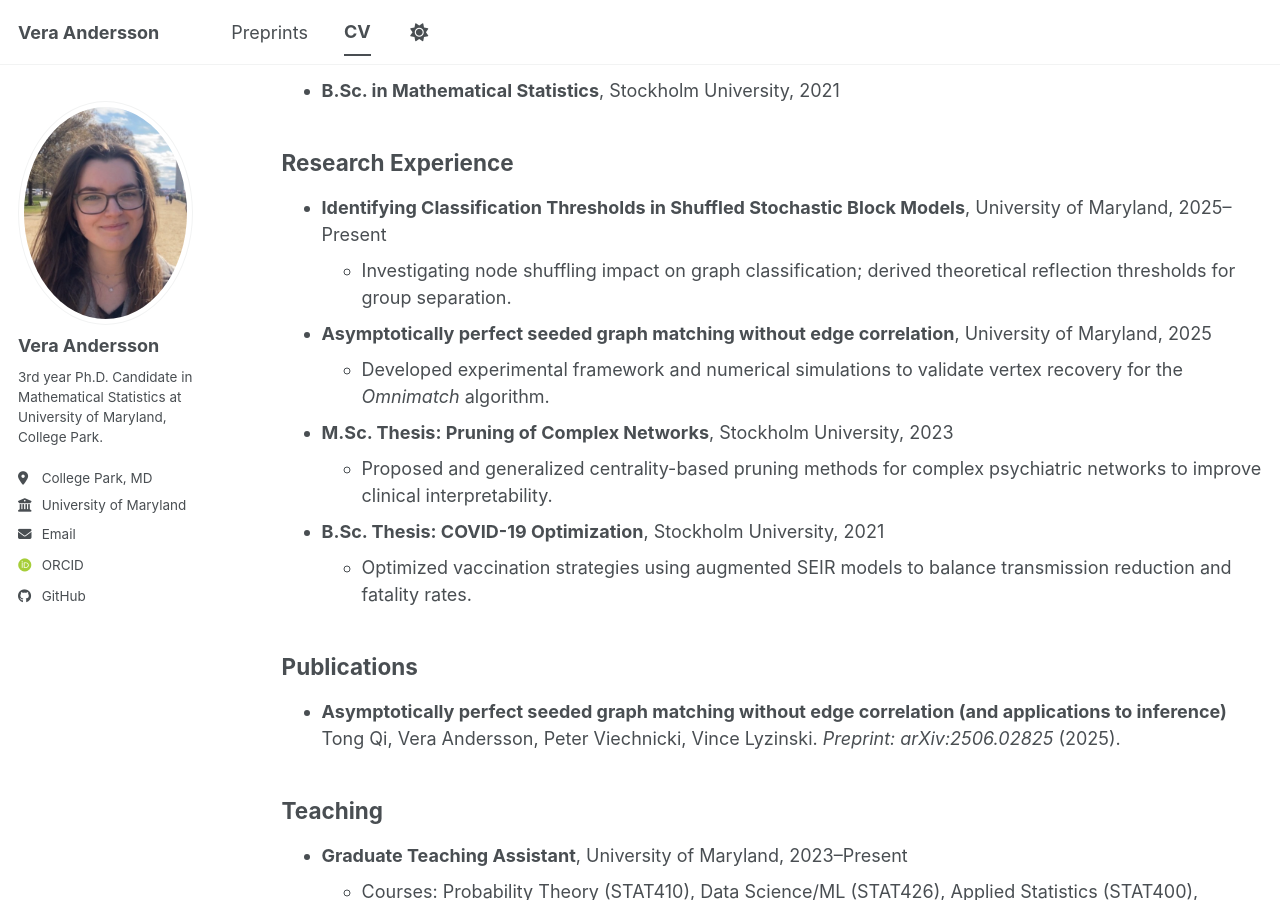
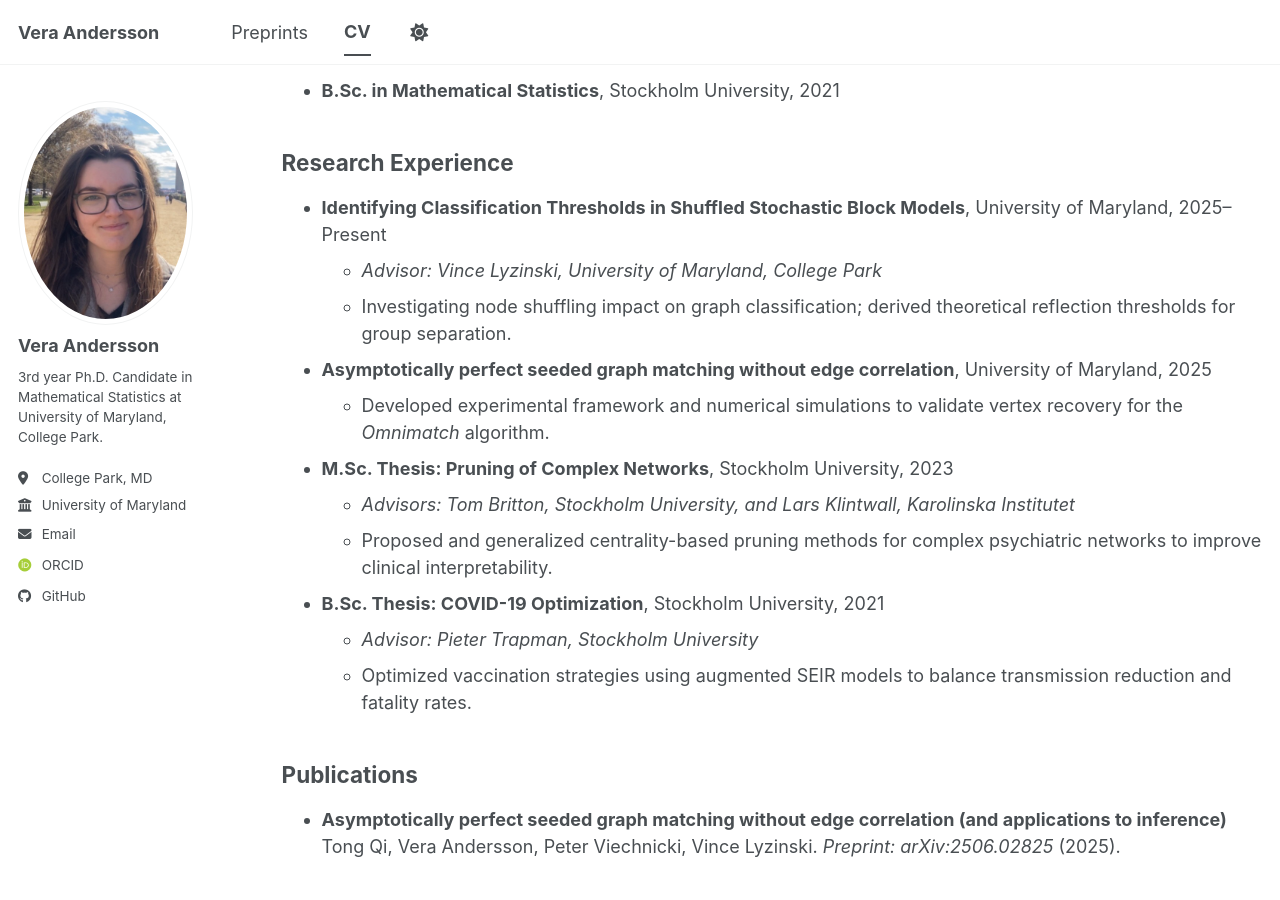
Before and after one commit to veraandersson/veraandersson.github.io, a Jekyll site: the page built from _pages/cv.md, in a window 1280 px wide and 900 px high, scrolled down 286 px. Built offline with Jekyll 4.4.1, drawn with Linux system fonts in a browser that asks for light colours; some web fonts are replaced; a script bundle is joined from its source files by our own code; library files that are not in the unit come from our copies.

Commit message:
Update cv.md

```diff
--- a/_pages/cv.md
+++ b/_pages/cv.md
@@ -20,12 +20,15 @@ Education
 Research Experience
 ------
 * **Identifying Classification Thresholds in Shuffled Stochastic Block Models**, University of Maryland, 2025–Present
+  * *Advisor: Vince Lyzinski, University of Maryland, College Park*
   * Investigating node shuffling impact on graph classification; derived theoretical reflection thresholds for group separation.
 * **Asymptotically perfect seeded graph matching without edge correlation**, University of Maryland, 2025
   * Developed experimental framework and numerical simulations to validate vertex recovery for the *Omnimatch* algorithm.
 * **M.Sc. Thesis: Pruning of Complex Networks**, Stockholm University, 2023
+  * *Advisors: Tom Britton, Stockholm University, and Lars Klintwall, Karolinska Institutet*
   * Proposed and generalized centrality-based pruning methods for complex psychiatric networks to improve clinical interpretability.
 * **B.Sc. Thesis: COVID-19 Optimization**, Stockholm University, 2021
+  * *Advisor: Pieter Trapman, Stockholm University*
   * Optimized vaccination strategies using augmented SEIR models to balance transmission reduction and fatality rates.
 
 Publications
```
